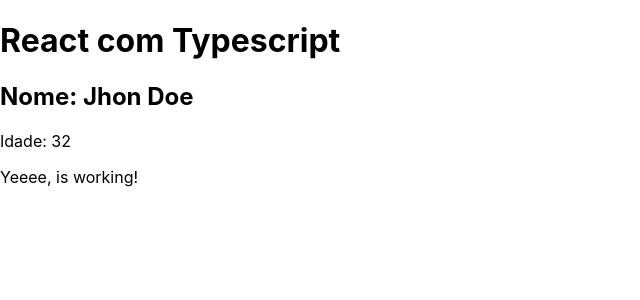
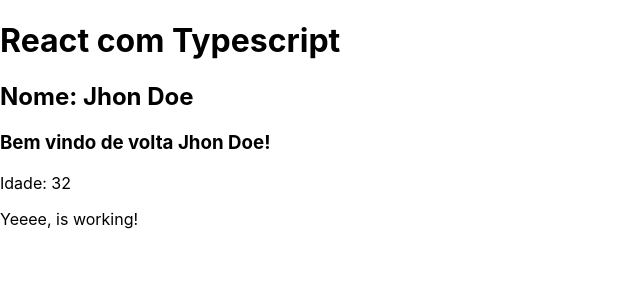
Before and after one commit to leoziondev/ud-ts-react-mb, a React (Create React App) app: page / in a window 1280 px wide. Shown: the top 300 px of the page, without its empty margins (0-640 px from the left). Built offline with nearby package versions, Linux system fonts and the light colour scheme.

Commit message:
ts functions

```diff
--- a/src/App.tsx
+++ b/src/App.tsx
@@ -5,11 +5,16 @@ function App() {
   const age: number = 32
   const isWorking: boolean = true
 
+  const userGreeting = (name: string): string => {
+    return `Bem vindo de volta ${name}!`
+  }
+
   return (
     <div className="App">
       <h1>React com Typescript</h1>
 
       <h2>Nome: {name}</h2>
+      <h3>{userGreeting(name)}</h3>
       <p>Idade: {age}</p>
       {isWorking && (
         <div><p>Yeeee, is working!</p></div>
```
